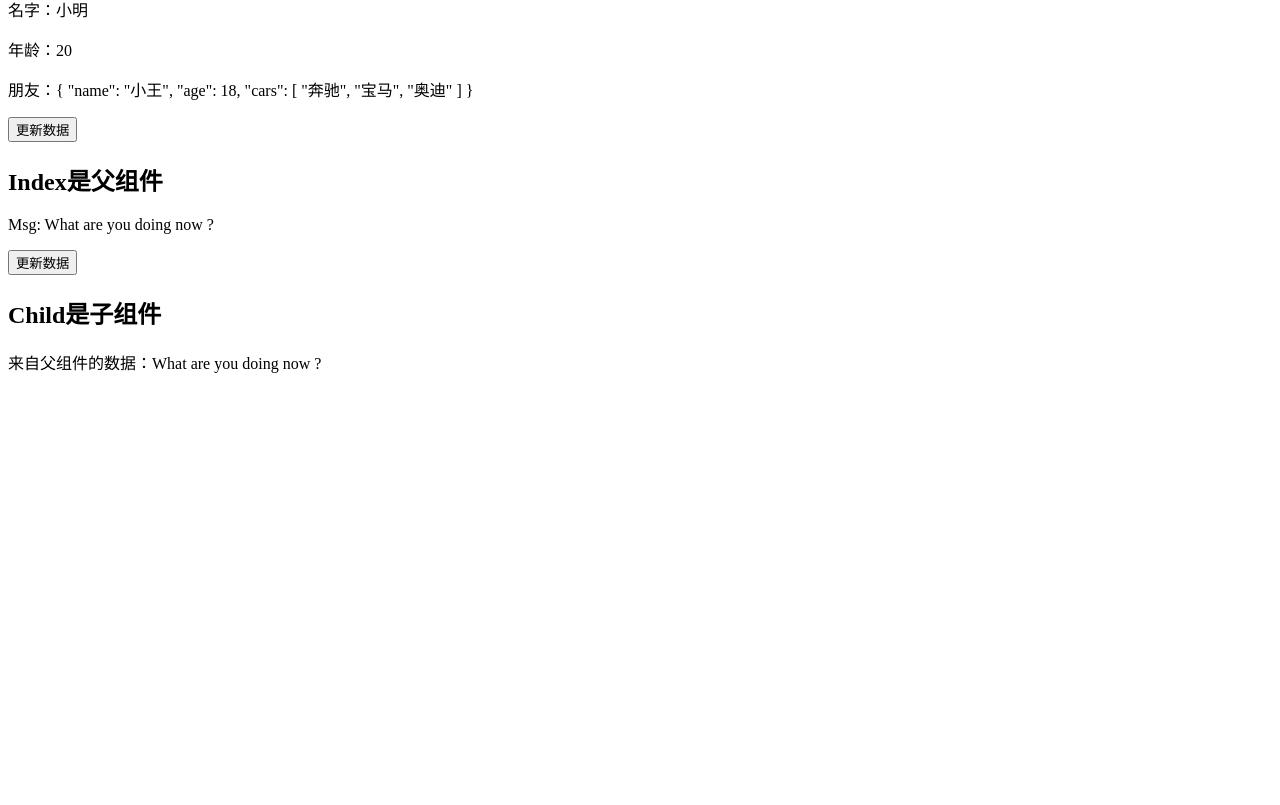
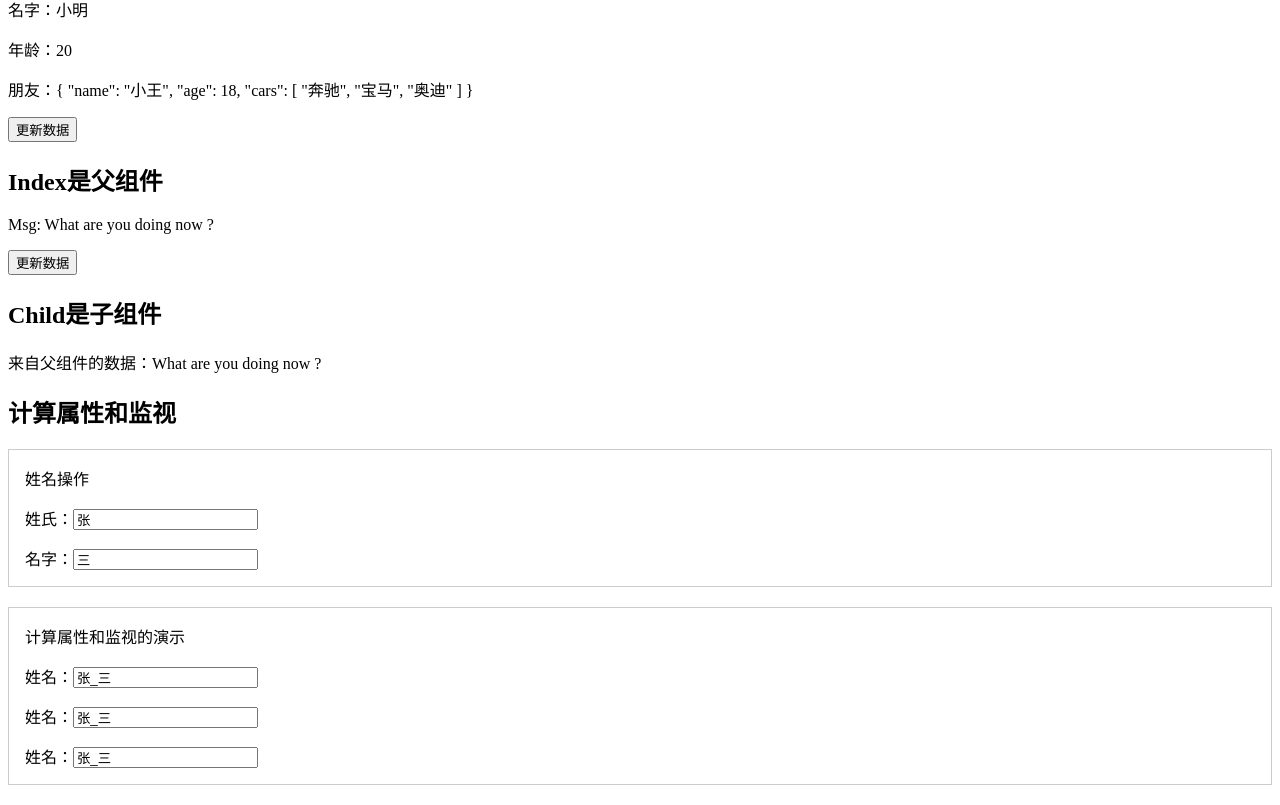
Before and after one commit to XiangZhifa/football-vue-next, a Vue app: page /index in a window 1280 px wide. Shown: the part 302-1107 px from the top of the page. Before the commit the page ends 800 px from the top, so only its background shows below. Built offline with nearby package versions, Linux system fonts and the light colour scheme.

Commit message:
Vue@Next computed和watch

```diff
--- a/src/views/Index.vue
+++ b/src/views/Index.vue
@@ -22,10 +22,33 @@
     <button @click="msg+='?!_!'">更新数据</button>
   </div>
   <child :msg="msg" msg2="真香"></child>
+
+  <h2>计算属性和监视</h2>
+  <div style="border: 1px solid #ccc;margin-bottom: 20px;padding: 16px;">
+    <div>姓名操作</div>
+    <div style="margin-top: 16px">
+      姓氏：<input v-model="nameInfo.firstName" type="text" placeholder="请输入姓氏"/>
+    </div>
+    <div style="margin-top: 16px">
+      名字：<input v-model="nameInfo.lastName" type="text" placeholder="请输入名字"/>
+    </div>
+  </div>
+  <div style="border: 1px solid #ccc;margin-bottom: 20px;padding: 16px;">
+    <div>计算属性和监视的演示</div>
+    <div style="margin-top: 16px">
+      姓名：<input v-model="fullName1" type="text" placeholder="显示姓名"/>
+    </div>
+    <div style="margin-top: 16px">
+      姓名：<input v-model="fullName2" type="text" placeholder="显示姓名"/>
+    </div>
+    <div style="margin-top: 16px">
+      姓名：<input v-model="fullName3" type="text" placeholder="显示姓名"/>
+    </div>
+  </div>
 </template>
 
 <script lang="ts">
-  import {defineComponent, ref, reactive} from 'vue';
+  import {defineComponent, ref, reactive, computed, watch, watchEffect} from 'vue';
   import Child from '../components/Child.vue';
 
   export default defineComponent({
@@ -68,13 +91,54 @@
 
       const msg = ref('What are you doing now ?');
 
+      const nameInfo = reactive({
+        firstName: '张',
+        lastName: '三'
+      });
+      //计算属性
+      //计算属性如果只传入一个函数，表示的是get(只读)
+      //返回类型是一个ref对象
+      const fullName1 = computed(() => {
+        return nameInfo.firstName + '_' + nameInfo.lastName
+      });
+      console.log(fullName1);
+
+      //传入对象包含，get和set方法
+      const fullName2 = computed({
+        get: () => {
+          return nameInfo.firstName + '_' + nameInfo.lastName
+        },
+        set: (val) => {
+          const nameArr = val.split('_');
+          nameInfo.firstName = nameArr[0];
+          nameInfo.lastName = nameArr[1];
+        }
+      });
+
+      let fullName3 = ref('');
+      //watch监视
+      watch(nameInfo, ({firstName, lastName}) => {
+        fullName3.value = firstName + '_' + lastName
+      }, {immediate: true,deep: true});
+
+      //watchEffect
+      watchEffect(()=>{
+        const nameArr = fullName3.value.split('_');
+        nameInfo.firstName = nameArr[0];
+        nameInfo.lastName = nameArr[1];
+      });
+
       return {
         num,
         count,
         updateCount,
         user,
         updateUser,
-        msg
+        msg,
+        nameInfo,
+        fullName1,
+        fullName2,
+        fullName3
       }
     },
     //!!!如果属性或方法有重名，setUp中的属性、方法优先
```
